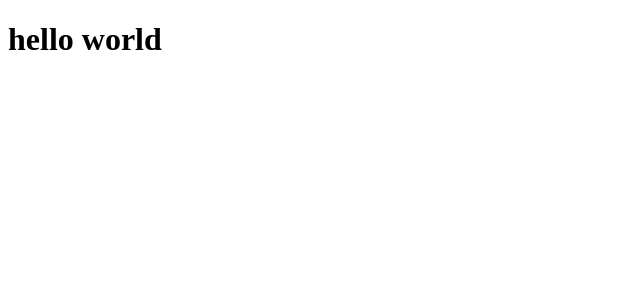
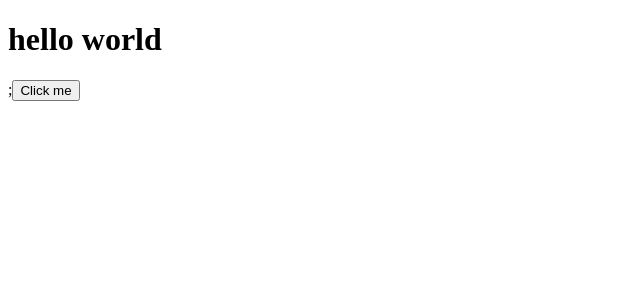
Before and after one commit to Rogerio-jlf/next-fullstack-donalds, a Next.js app: page / in a window 1280 px wide. Shown: the top 300 px of the page, without its empty margins (0-640 px from the left). Built offline with nearby package versions, Linux system fonts and the light colour scheme.

Commit message:
feat: new update files

```diff
--- a/src/app/page.tsx
+++ b/src/app/page.tsx
@@ -1,5 +1,22 @@
+"use client";
+
+import { useRouter } from "next/navigation";
+
+import { Button } from "@/components/ui/button";
+
 const HomePage = () => {
-  return <h1>hello world</h1>;
+  const router = useRouter();
+  const handleClick = () => {
+    router.push("/fsw-donalds");
+  };
+
+  return (
+    <>
+      <div>
+        <h1>hello world</h1>;<Button onClick={handleClick}>Click me</Button>
+      </div>
+    </>
+  );
 };
 
 export default HomePage;
```
